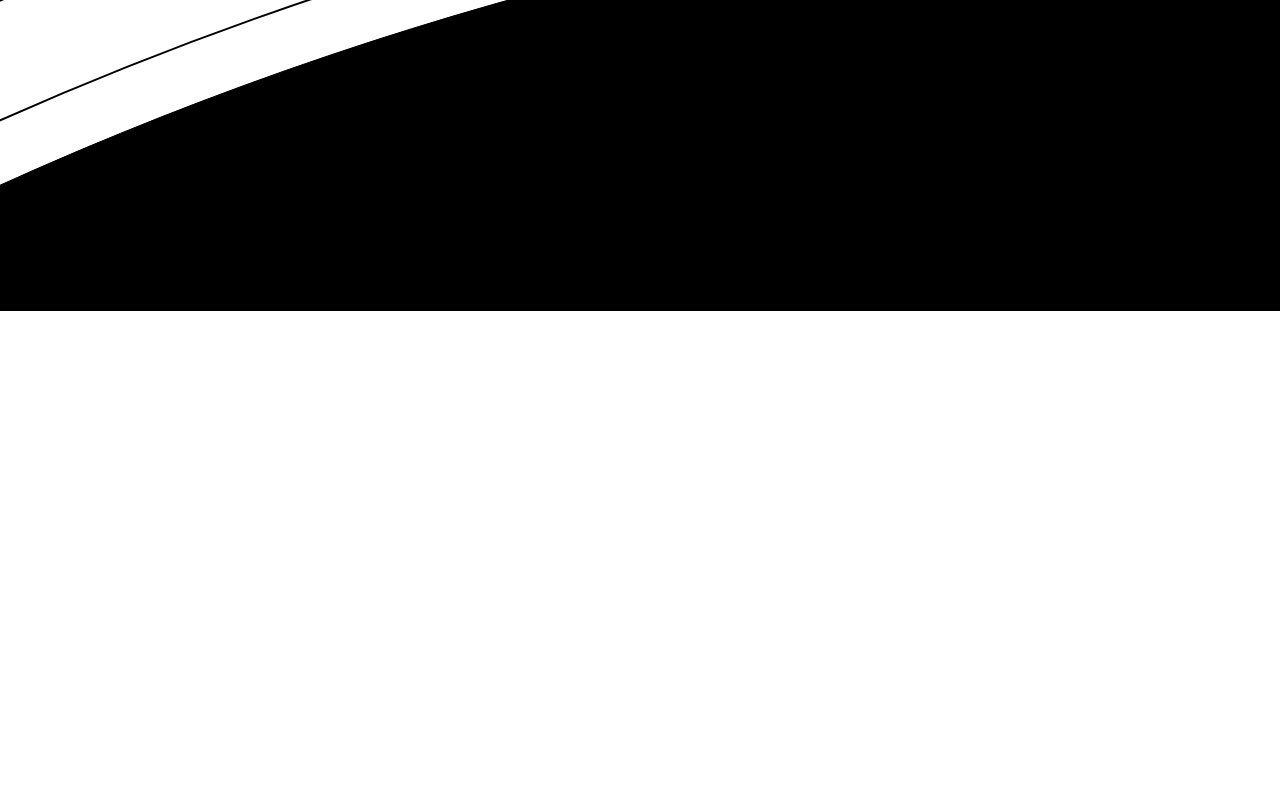
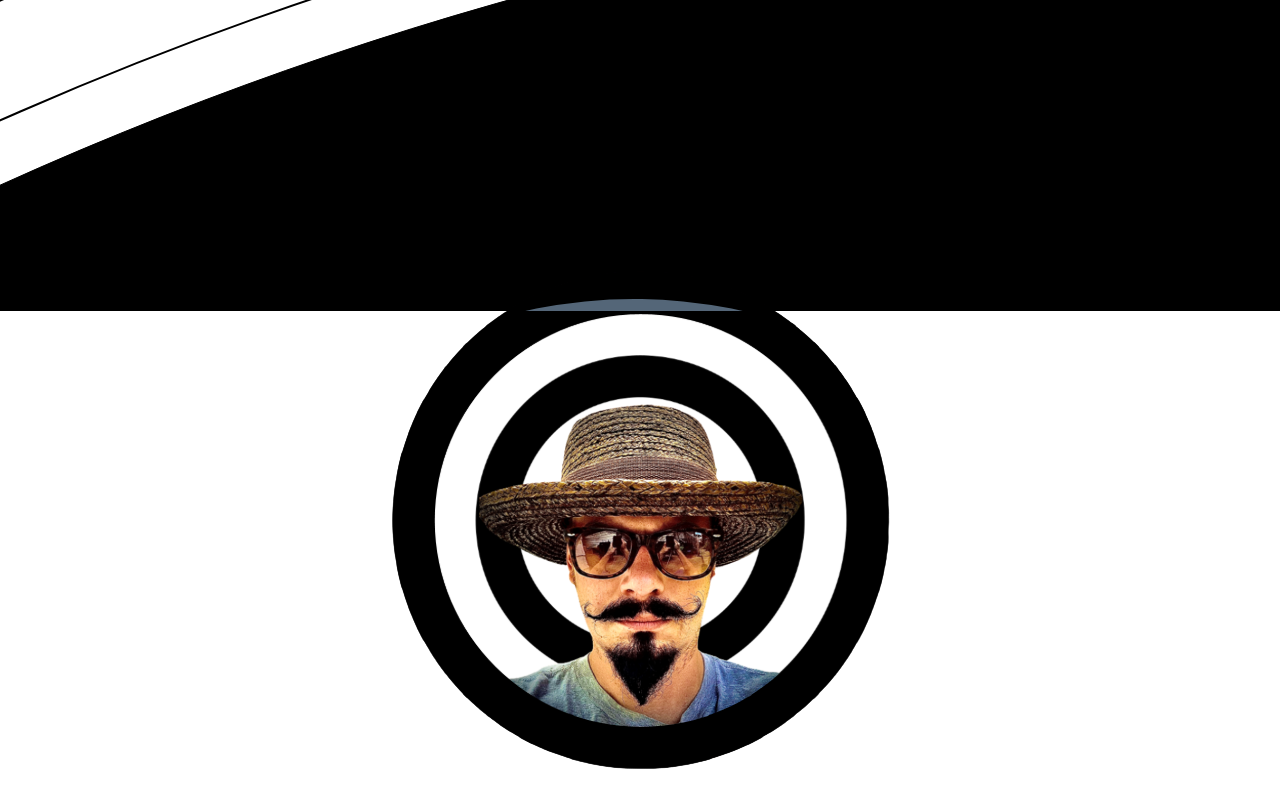
Before and after one commit to JohnnyMohawk/chicago-parallax, a React (Create React App) app: page / in a window 1280 px wide. Shown: the part 1449-2249 px from the top of the page. Before the commit the page ends 1760 px from the top, so only its background shows below. Built offline with nearby package versions, Linux system fonts and the light colour scheme.

Commit message:
add jna logo image to parallax

```diff
--- a/src/App.css
+++ b/src/App.css
@@ -58,6 +58,14 @@
   max-width: 100vw;
 }
 
+#logo {
+  position: absolute;
+  /* transform: translateY(65%);
+  max-width: 100vw; */
+  margin-top: 1720px;
+  padding-bottom: 30px;
+}
+
 #text1 {
   margin-top: 100px;
 }
@@ -108,12 +116,20 @@
   padding: 50px;
   z-index: 1000;
   /* overflow: hidden; */
-  margin-top: -2px;
+  margin-top: -85px;
   margin-bottom: 180px;
   margin-left: 85vw;
   /* color: #fff; */
   -webkit-backdrop-filter: blur(6px);
   backdrop-filter: blur(6px);
+}
+
+.content2 {
+  display: flex;
+  flex-direction: column;
+  justify-content: center;
+  align-items: center;
+  /* margin-top: 200px; */
 }
 
 .content h2 {
--- a/src/App.js
+++ b/src/App.js
@@ -10,6 +10,7 @@ import webart from './images/Webart.png'
 import scrollart from './images/Art-of-scroll.png'
 import Lottie from 'react-lottie-player'
 import orbit from './animations/orbit.json'
+import logo from './images/JohnLogoNoBG.png'
 
 
 function App() {
@@ -87,8 +88,13 @@ function App() {
         Amet culpa Lorem reprehenderit elit.</p>
             </div>
           </div>
-        <div className='content2'></div>
+
       </div>
+        <div className='content2'>
+          <img src={logo} alt="" id="logo"
+            style={{top: `-${offset * 0.02 + '%'}`}}
+          />
+        </div>
     </div>
   );
 }
```
Also changed, not shown: src/images/JohnLogoNoBG.png (added).
